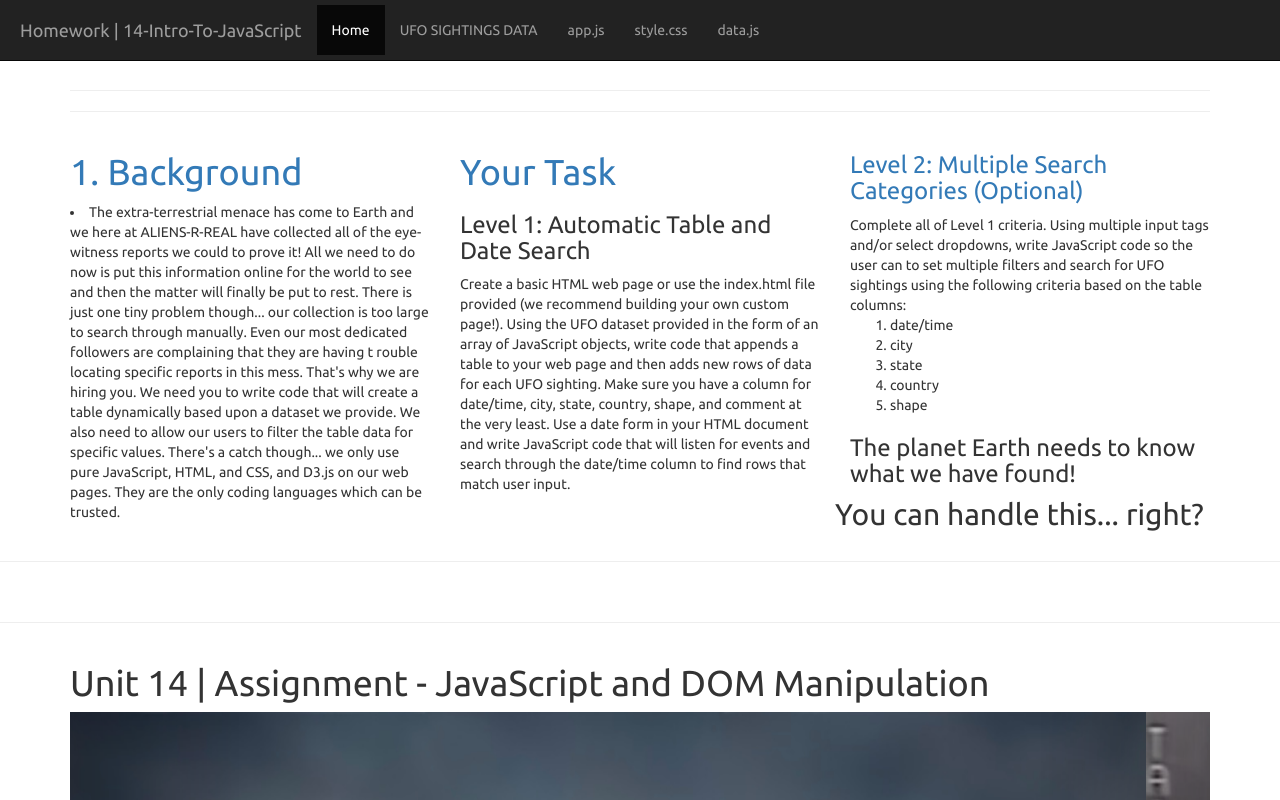
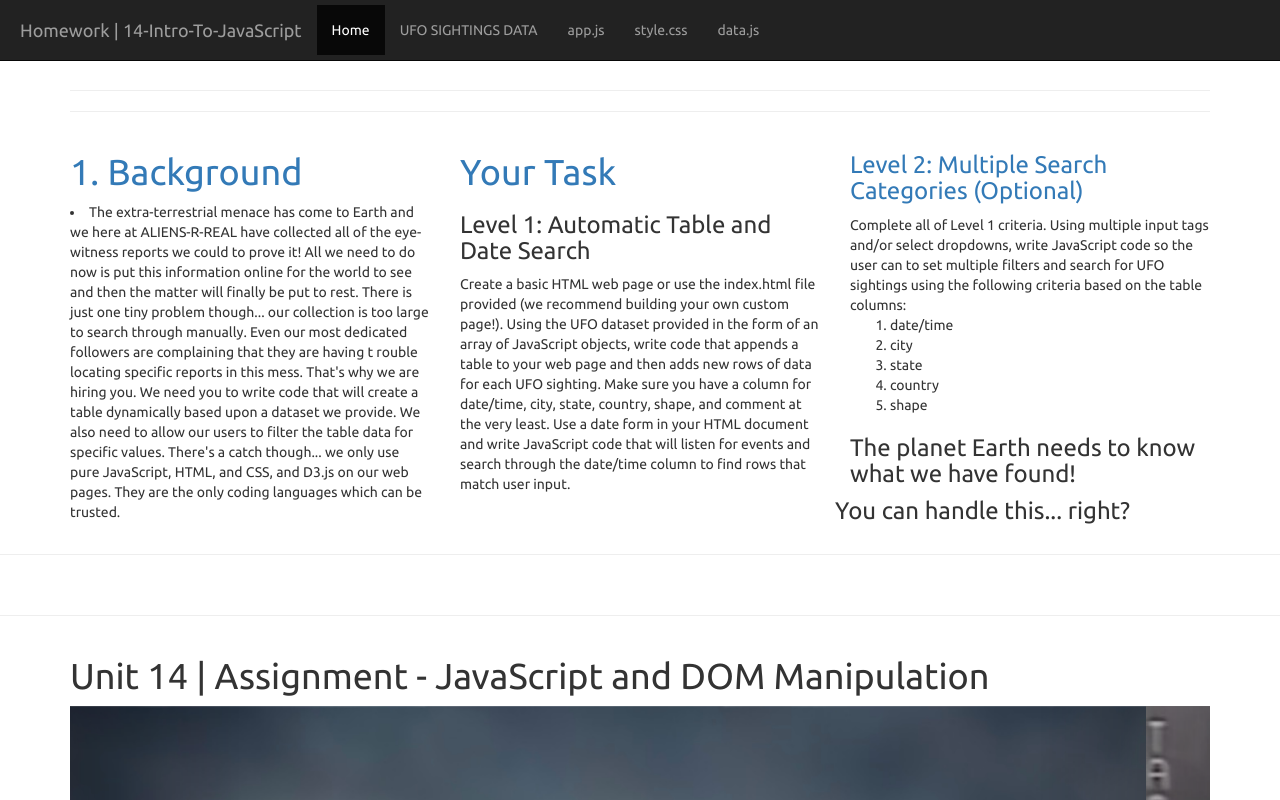
Before and after one commit to margomjoy/UFO, a plain HTML site: page index.html in a window 1280 px wide. Shown: the top 800 px of the page. Drawn offline with nearby package versions, Linux system fonts and the light colour scheme.

Commit message:
Update index.html

```diff
--- a/index.html
+++ b/index.html
@@ -94,7 +94,7 @@
                 <h3>The planet Earth needs to know what we have found!</h3>
 
 
-            </div><div><div><h2>You can handle this... right? </h2></div></div>
+            </div><div><div><h3>You can handle this... right? </h3></div></div>
       </div>
     </div>
     <hr>
```
